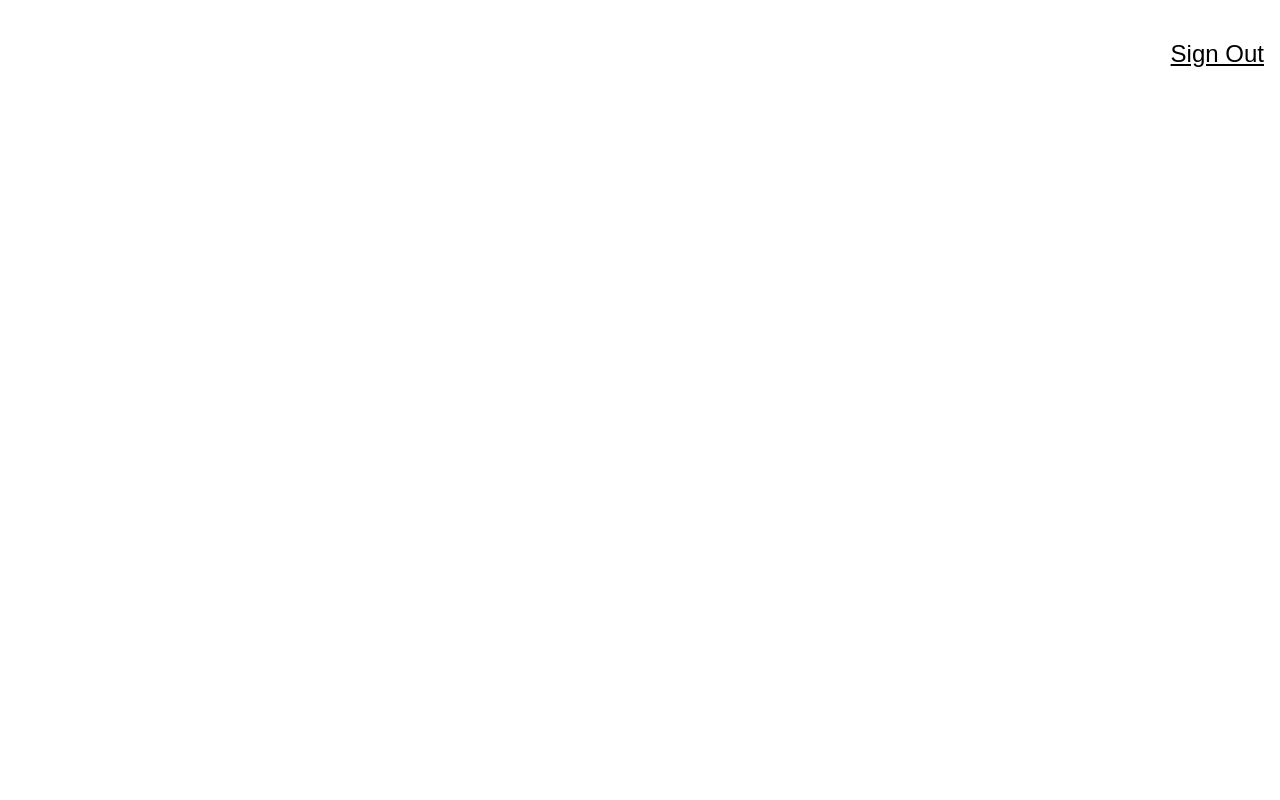
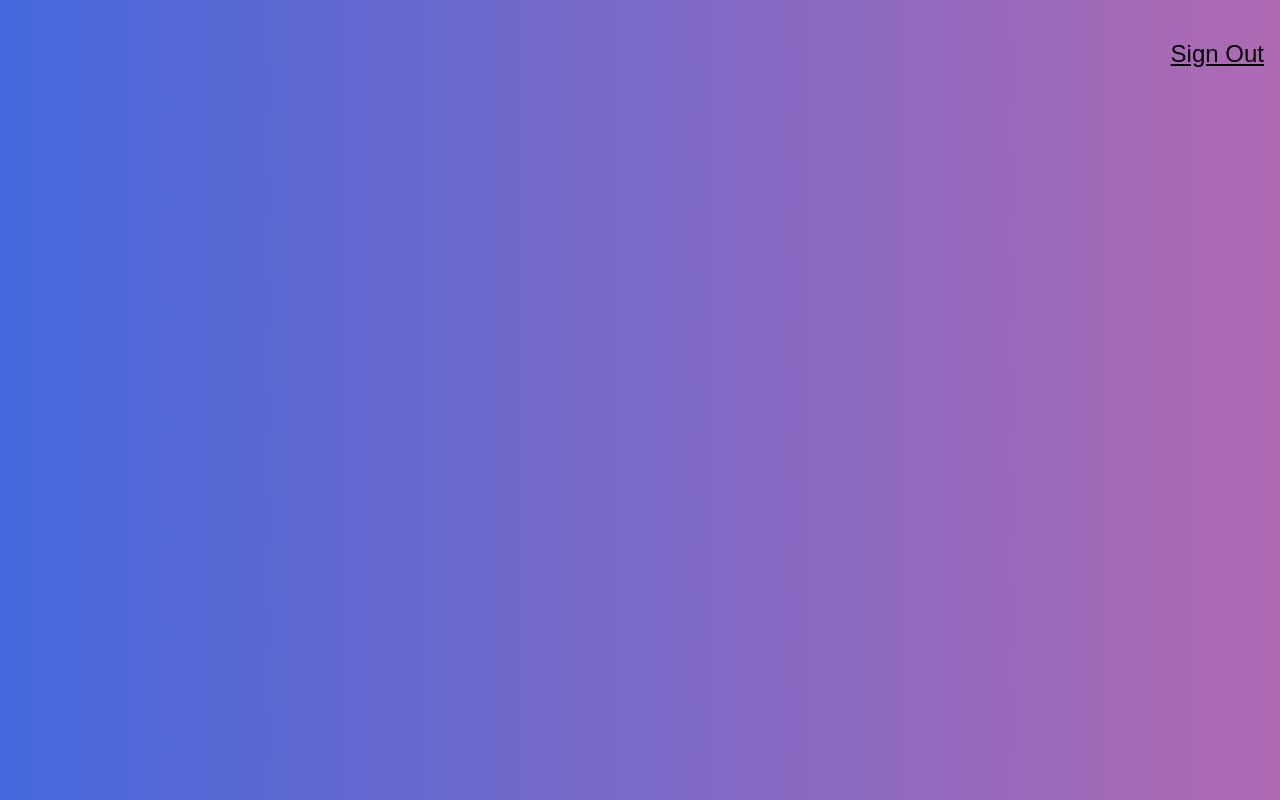
Before and after one commit to manuarora700/face-recognition-webapp, a React (Create React App) app in the folder face-recognition/: page / in a window 1280 px wide. Built offline with nearby package versions, Linux system fonts and the light colour scheme.

Commit message:
Working..

```diff
--- a/face-recognition/src/index.css
+++ b/face-recognition/src/index.css
@@ -2,4 +2,6 @@ body {
   margin: 0;
   padding: 0;
   font-family: sans-serif;
+  background: linear-gradient(89deg, #4568dc  0%, #b06ab3 100%);
+
 }
```
